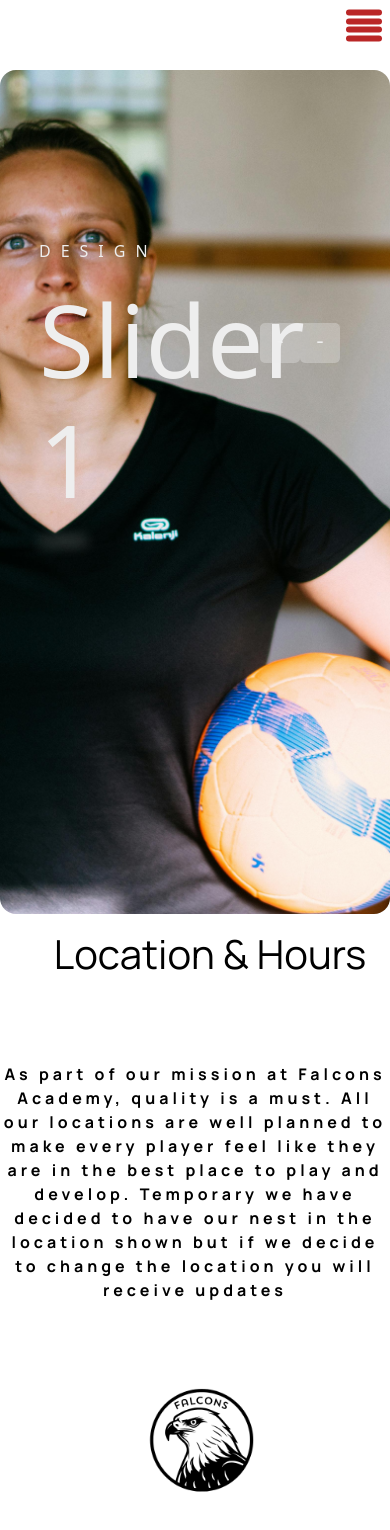
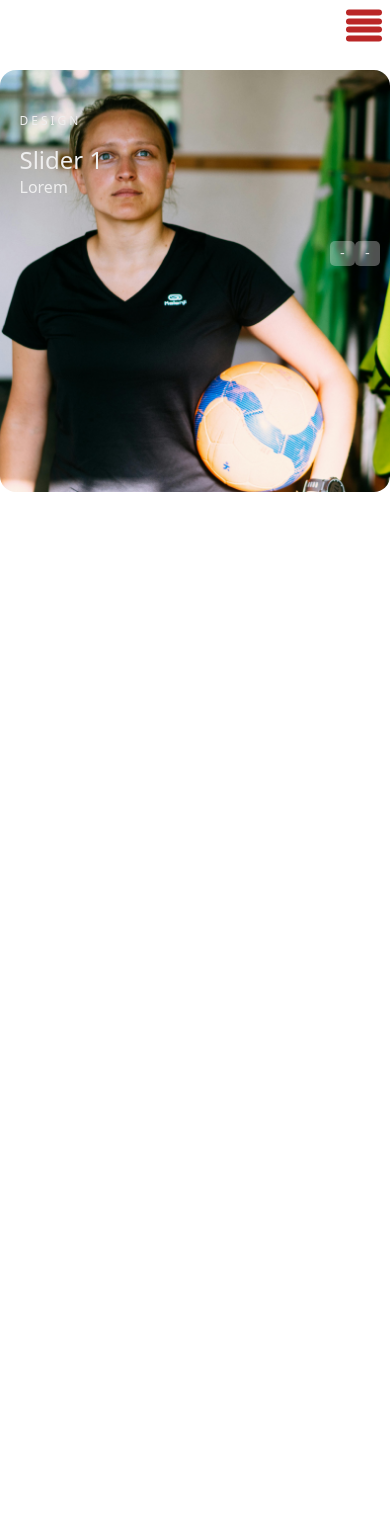
Before and after one commit to jimenezvic/Falcons_Website.github.io, a React (Vite) app in the folder client/falcons/: page /slider in a window 390 px wide. Shown: the top 1530 px of the page. After the commit the page ends 844 px from the top, so only its background shows below. Built offline with nearby package versions, Linux system fonts and the light colour scheme; a web font is replaced by a local one.

Commit message:
responsive slider update

```diff
--- a/client/falcons/src/components/Slider.css
+++ b/client/falcons/src/components/Slider.css
@@ -1,240 +1,108 @@
-
-.body{
+.body {
     margin: 0 auto;
-    /* background-color:#000; */
     color: #eee;
-
-}
-.bd{
-    display: grid;
-    grid-template-columns: 1fr 1fr 1fr;
-    /* padding: 10px 50px 20px; */
-}
-.pd1{
-    display: flex;
-    background-color: red;
-    /* padding: 10px 50px 20px; */
-}
-#pd1{
-    width: 100%;
-    height: auto;
-}
-#pd3{
-    width: 500px;
-
   }
 
-.myBody{
-    /* display: flex;
-    position:relative; */
-
+  .slider {
+    height: 60vh;
+    margin-top: 50px;
+    position: relative;
   }
 
-.md{
-display: flex;
-background: linear-gradient(#2d0202, #9198e5);
-color:#ffffff;
-}
-#md{
-    font-family: "Manrope", sans-serif;
-    font-weight: 700;
-    text-align: center;
-}
-.map {
-    display: flex;
-    /* margin-left: 30px; */
-    height: 65vh;
-    width: 100%;
-    border-radius: 5px;
-
-}
-.soxer{
-    display: flex;
-    justify-content: center;
-
-}
-#soxer{
-    width: 50%;
-    height: 550%;
-    padding-top: 40px;
-}
-.map {
-    display: flex;
-    width: 100%;
-    height: 100%;
-}
-
-#titleholder {
-    position: relative;
-    display: flex;
-    font-family: "Manrope", sans-serif;
-    font-size: 40px;
-    margin-left: 30px;
-    position: relative;
-    margin-bottom: 20%;
-    justify-content: center;
-    color: #000;
-
-}
-
-#titleholder:hover {
-    color: rgb(145, 20, 20);
-}
-
-#titleholder:hover::after {
-    content:"";
-    width: 100%;
-    height: 3px;
-    background-color: #000;
+  .slider .list .item {
     position: absolute;
-    bottom: -4px;
-    left: 0;
-}
-#text{
-    font-family: "Manrope", sans-serif;
-    font-weight: 650;
-    color: #000;
-}
-.descriptionholder{
-    text-align:center;
-    letter-spacing: 4px;
-
-
-}
-@media (max-width: 768px) {
-    .map {
-        flex-direction: column;
-        height: auto;
-    }
-    #maps {
-        height: 300px;
-    }
-    .mapholder, .infoholder {
-        width: 100%;
-        margin: 10px 0;
-    }
-}
-
-.pd2{
-display: flex;
-background-color: brown;
-/* padding: 10px 50px 20px; */
-}
-#pd2{
-    width: 100%;
-}
-.myBody{
-
-    box-shadow: 1px 2px 10px rgb(0, 0, 0);
-    margin: 10px 50px 20px;
-    display:flexbox;
-    margin-top: 50px;
-
-}
-
-.manrope-man {
-    font-family: "Manrope", sans-serif;
-    font-optical-sizing: auto;
-    font-weight: 600;
-    font-style:italic;
-  }
-
-
-.slider{
-    height: 100vh;
-    margin-top: 50px ;
-    position: relative;
-
-}
-.slider .list .item{
-    position: absolute;
-    inset:0 0 0 0;
+    inset: 0 0 0 0;
     overflow: hidden;
     opacity: 0;
     transform: scale(0.1);
-    transition: opacity .5s ease-in-out, transform .5s ease-in-out;
+    transition: opacity 0.5s ease-in-out, transform 0.5s ease-in-out;
   }
-.slider .list .item img{
+
+  .slider .list .item img {
     height: 100%;
-    width:100% ;
+    width: 100%;
     object-fit: cover;
   }
-.slider .list .item img::after{
-    content: '';
-    width: 100%;
-    height: 100%;
+
+  .slider .list .item .content {
     position: absolute;
-    left:0;
-    bottom: 0;
-    background-image: linear-gradient(
-        to top, #000 40%, transparent
-    );
-}
-.slider .list .item .content{
-    position: absolute;
-    left:10%;
-    top:20%;
-    width: 500px;
-    max-width: 80%;
+    left: 5%;
+    top: 10%;
+    width: 90%;
+    max-width: 90%;
     z-index: 1;
   }
-.slider .list .item .content p:nth-child(1){
+
+  .slider .list .item .content p:nth-child(1) {
     text-transform: uppercase;
-    letter-spacing: 10px;
+    letter-spacing: 5px;
+  }
 
-}
-.slider .list .item .content h2{
-    font-size: 100px;
+  .slider .list .item .content h2 {
+    font-size: 30px;
     margin: 0;
   }
-.slider .list .item.active{
+
+  .slider .list .item.active {
     opacity: 1;
-    transform: scale(1); /* Scale up to create a smooth zoom effect */
+    transform: scale(1); /
     z-index: 10;
   }
-@keyframes showContent{
-    to{
+
+  @keyframes showContent {
+    to {
       transform: translateY(0);
       filter: blur(0);
       opacity: 1;
     }
   }
-.slider .list .item.active p:nth-child(1),
-.slider .list .item.active h2,
-.slider .list .item.active p:nth-child(3){
-    transform: translateY(30px);
-    filter: blur(20px);
-    opacity: 0;
-    animation: showContent .5s .7s ease-in-out 1 forwards ;
 
+  .arrows {
+    position: absolute;
+    top: 40%;
+    right: 20px;
+    z-index: 100;
   }
 
-.slider .list .item.active h2{
-    animation-delay: 1s;
+  .arrows button {
+    background-color: #eee5;
+    border: none;
+    font-family: monospace;
+    width: 30px;
+    height: 30px;
+    border-radius: 5px;
+    font-size: large;
+    color: #eee;
+    transition: 0.5s;
   }
 
-.slider .list .item.active p:nth-child(3){
-    animation-duration: 1.3s ;
-}
-.arrows{
-    position: absolute;
-    top: 30%;
-    right: 50px;
-    z-index: 100;
-
-}
-.arrows button{
-    background-color: #eee5;
-    border:none;
-    font-family: monospace;
-    width: 40px;
-    height: 40px;
-    border-radius: 5px ;
-    font-size: x-large;
-    color: #eee;
-    transition: .5s;
-}
-.arrows button:hover{
+  .arrows button:hover {
     background-color: #eee;
     color: #010101;
   }
+
+  /* Responsive Styles */
+  @media (max-width: 768px) {
+    .slider {
+      height: 50vh;
+    }
+
+    .slider .list .item .content h2 {
+      font-size: 24px;
+    }
+
+    .slider .list .item .content p:nth-child(1) {
+      font-size: 12px;
+      letter-spacing: 3px;
+    }
+
+    .arrows {
+      right: 10px;
+    }
+
+    .arrows button {
+      width: 25px;
+      height: 25px;
+      font-size: medium;
+    }
+  }
--- a/client/falcons/src/components/Slider.jsx
+++ b/client/falcons/src/components/Slider.jsx
@@ -53,8 +53,8 @@ function Slider() {
 
   return (
     <>
+    <div className="body">
 
-    <div className="body">
       <div className="slider">
         <div className="list">
           {slides.map((slide, index)=>(
@@ -68,43 +68,14 @@ function Slider() {
               </div>
           ))}
         </div>
-        <div className="arrows">
-          <button id='prev' onClick={goToPrevSlide}>-</button>
-          <button id='next' onClick={goToNextSlide}>-</button>
-        </div>
-
+          <div className="arrows">
+            <button id='prev' onClick={goToPrevSlide}>-</button>
+            <button id='next' onClick={goToNextSlide}>-</button>
+          </div>
       </div>
-
-      {/* <div className="myBody">
-      <div className='bd'>
-      <div className="pd1"><img src="images/hommie.jpg" alt="First Image"  id='pd1'/></div>
-        <div className="md"><img src="images/middle.jpg" alt="Middle Image" id='pd3' /></div>
-           <div className="pd2"><img src="images/dude.jpg" alt="Second Image" id='pd2'/></div>
-  </div>
-    </div> */}
-
-
-
-  <div className="map">
-{/* <div className='mapholder'>
-<iframe width="750" height="750" frameBorder="0" scrolling="no" marginHeight="0" marginWidth="0" src="https://maps.google.com/maps?width=750&amp;height=750&amp;hl=en&amp;q=2199%20Smith%20Road%20West%20Chicago,%20IL%2060185%20United%20States+(Falcons%20Nest)&amp;t=&amp;z=14&amp;ie=UTF8&amp;iwloc=B&amp;output=embed"><a href="https://www.gps.ie/">gps vehicle tracker</a></iframe></div> */}
-
-<div className="infoholder">
-<div className="titleholder"><span id='titleholder'>Location & Hours</span></div>
-<div className="descriptionholder"><span id='text'>As part of our mission at Falcons Academy, quality is a must. All our locations are well planned to make every player feel like they are in the best place to play and develop. </span>
-<span id='text'>Temporary we have decided to have our nest in the location shown but if we decide to change the location you will receive updates</span>
-<div className='soxer' ><img src="images/favorite.png" alt="" id='soxer' /></div>
-</div>
-
-</div>
-
-</div>
-
-
 
 
 </div>
-
     </>
   );
 }
```
Lines whose indentation alone changed are shown as unchanged.
